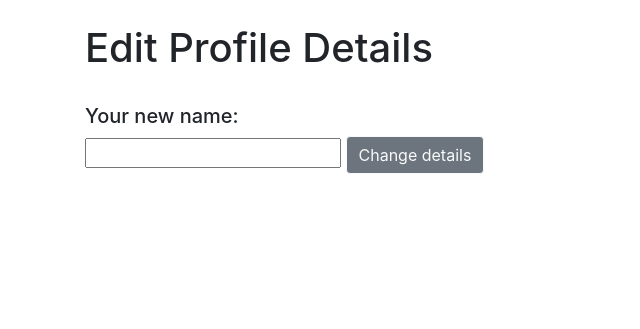
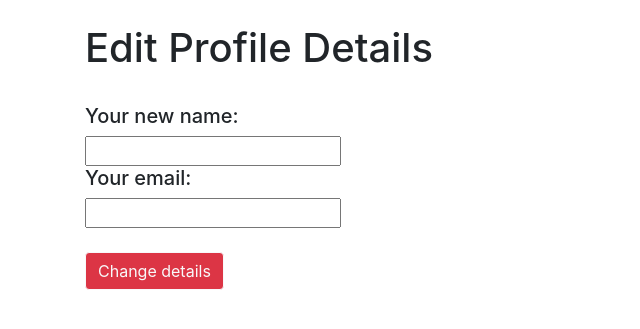
Before and after one commit to ryanjosephsulit/COMP0034_Project_Group13, a Flask app: template langbridge/templates/edit.html in a window 1280 px wide. Shown: the part 94-423 px from the top of the page, without its empty margins (0-640 px from the left). Run offline with Flask 2, Linux system fonts and the light colour scheme; the template is opened without the code that fills it: values that come from a table or form of the project are taken from there, others are empty; some libraries are stand-ins or nearby versions.

Commit message:
Changing email in edit changes works

```diff
--- a/langbridge/auth/routes.py
+++ b/langbridge/auth/routes.py
@@ -274,11 +274,10 @@ def user(nickname):
 def edit():
     form = EditForm()
     currentuser = current_user.id
-    print(current_user.id)
     if request.method == "POST":
-        print("works")
         current_user.name = form.name.data
-        print(form.name.data)
+        current_user.email = form.email.data
+        print(current_user.email)
         db.session.add(current_user)
         db.session.commit()
         flash('Your changes have been saved.')
--- a/langbridge/templates/edit.html
+++ b/langbridge/templates/edit.html
@@ -1,12 +1,15 @@
 {% extends "base.html" %}
 {% block title %}Edit Profile{% endblock %}
 {% block content %}
-        <h1> Edit Profile Details</h1>
+    <h1> Edit Profile Details</h1>
     <br>
     <form action="" method="post" name="edit">
-    <h5> Your new name: </h5>
+        <h5> Your new name: </h5>
         {{ form.name }}
-    <button class="btn btn-secondary btn-outline-light" type="submit" value="Submit">Change details</button>
+        <h5> Your email: </h5>
+        {{ form.email }}
+        <br><br>
+        <button class="btn btn-danger btn-outline-light" type="submit" value="Submit">Change details</button>
     </form>
 
 {% endblock %}
```
